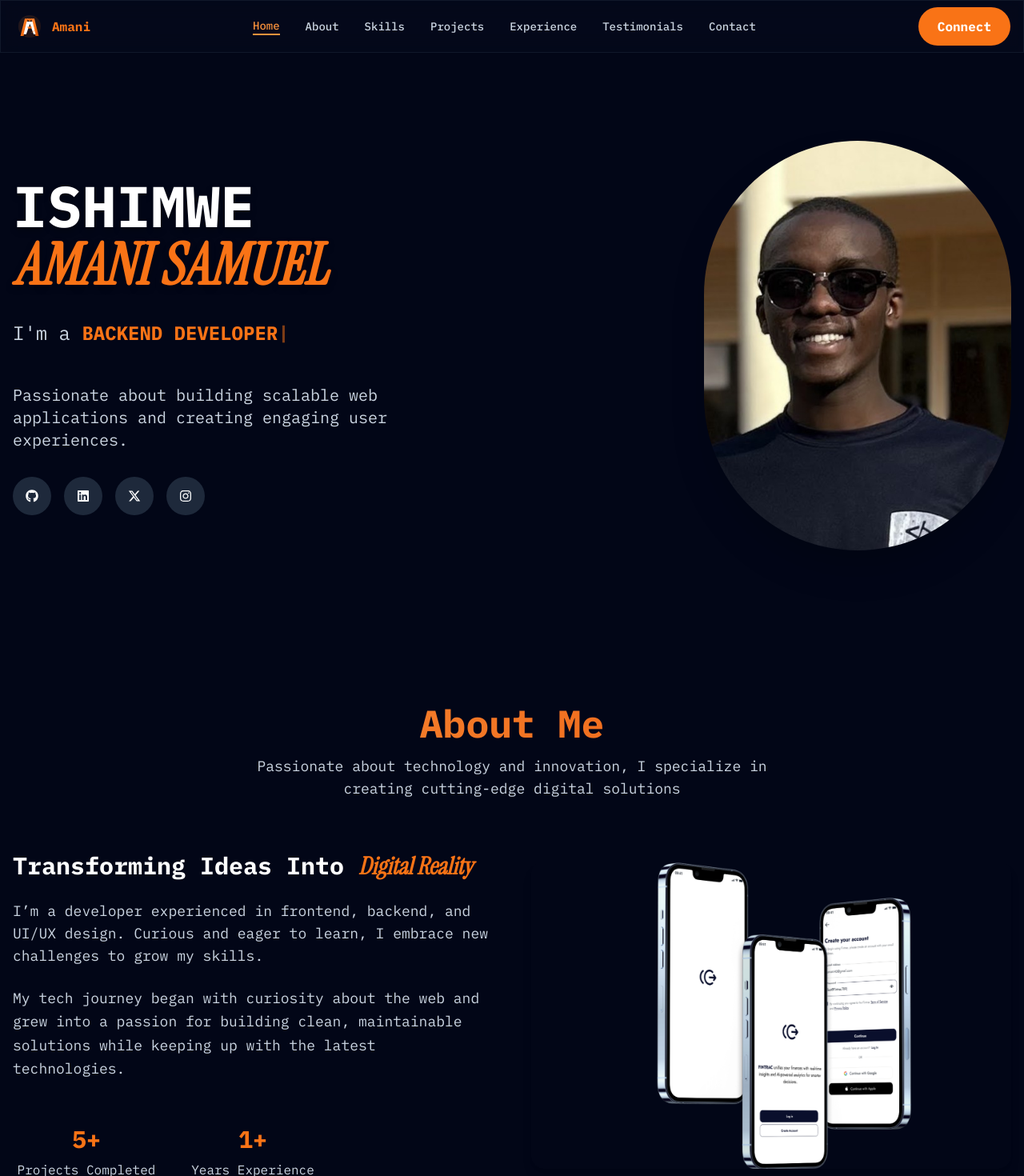
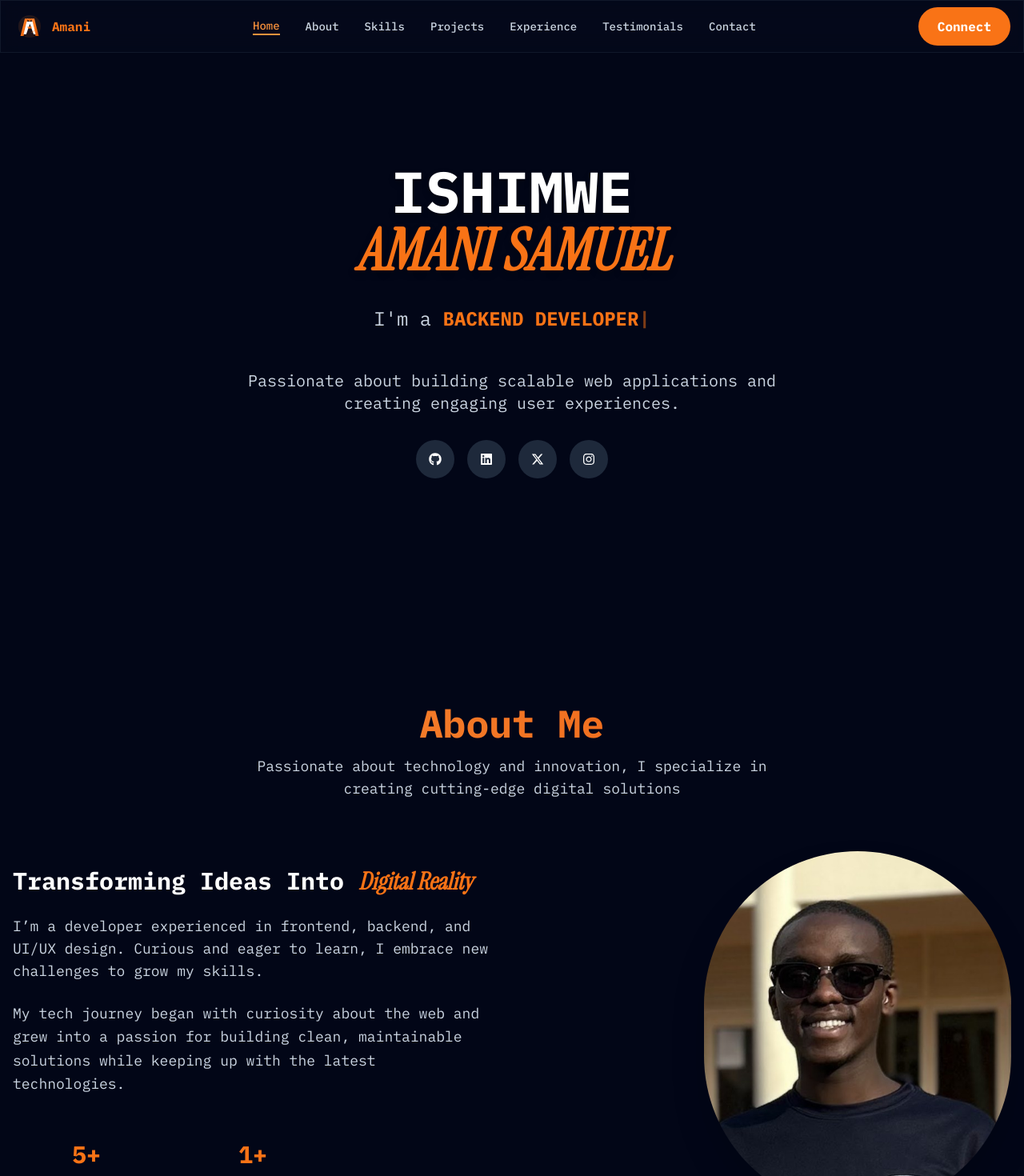
Before and after one commit to Amani-Ishimwe/Portofolio_site, a React (Vite) app: page / in a window 1280 px wide. Shown: the top 1470 px of the page at 80% size. Built offline with nearby package versions, Linux system fonts and the light colour scheme.

Commit message:
modifying the hero section

```diff
--- a/src/components/About.jsx
+++ b/src/components/About.jsx
@@ -60,15 +60,15 @@ const About = () => {
         </div>
 
         {/* Right Content - Your Photo */}
-        <div className="relative">
-          <div className="relative w-full h-96 rounded-2xl overflow-hidden shadow-lg">
-            <img
-              src="mockup.png"
-              alt="Amani Samuel"
-              className="w-full h-full object-cover"
-            />
+         <div className="flex justify-center lg:justify-end -ml-6">
+            <div className="w-72 h-[28rem] md:w-96 md:h-[28rem] overflow-hidden shadow-2xl border-1 border-primary-500 rounded-full">
+              <img
+                src="/port.jpg"
+                alt="Amani Samuel"
+                className="w-full h-full object-cover"
+              />
+            </div>
           </div>
-        </div>
       </div>
 
       {/* Expertise Areas */}
--- a/src/components/Hero.jsx
+++ b/src/components/Hero.jsx
@@ -2,7 +2,6 @@ import { useState, useEffect } from 'react'
 import { FaGithub, FaLinkedin, FaInstagram } from 'react-icons/fa'
 import { FontAwesomeIcon } from '@fortawesome/react-fontawesome'
 import { faXTwitter } from '@fortawesome/free-brands-svg-icons'
-
 
 const Hero = () => {
   const roles = [
@@ -40,12 +39,8 @@ const Hero = () => {
   }, [charIndex, isDeleting, roleIndex, roles])
 
   return (
-    <section className="min-h-screen flex items-center justify-center pt-16">
-      <div className="container mx-auto px-4">
-        <div className="grid lg:grid-cols-2 gap-8 items-center">
-
-          {/* Left Content */}
-          <div className="text-center lg:text-left space-y-8">
+    <section className="min-h-screen flex items-center justify-center text-center px-4">
+      <div className="space-y-8 max-w-3xl">
         <div className="space-y-4">
           <h1 className="text-5xl md:text-7xl font-bold text-shadow-lg">
             <span className="text-white">ISHIMWE</span>
@@ -53,7 +48,7 @@ const Hero = () => {
             <span className="text-primary-500 font-instrument italic">AMANI SAMUEL</span>
           </h1>
 
-              <div className="h-16 flex items-center justify-center lg:justify-start">
+          <div className="h-16 flex items-center justify-center">
             <span className="text-xl md:text-2xl text-dark-300 font-ibm">
               I'm a{' '}
               <span className="text-primary-500 font-semibold">
@@ -64,13 +59,12 @@ const Hero = () => {
           </div>
         </div>
 
-            <p className="text-xl md:text-xl text-dark-300 max-w-2xl mx-auto lg:mx-0 ">
-              Passionate about building scalable web applications and creating
-              engaging user experiences.
+        <p className="text-xl md:text-xl text-dark-300 max-w-2xl mx-auto">
+          Passionate about building scalable web applications and creating engaging user experiences.
         </p>
 
         {/* Social Links */}
-            <div className="flex justify-center lg:justify-start space-x-4">
+        <div className="flex justify-center space-x-4">
           <a
             href="https://github.com/Amani-Ishimwe"
             target="_blank"
@@ -106,19 +100,6 @@ const Hero = () => {
           </a>
         </div>
       </div>
-
-          {/* Right Content - Oval Portrait Photo */}
-          <div className="flex justify-center lg:justify-end">
-            <div className="w-72 h-[28rem] md:w-96 md:h-[32rem] overflow-hidden shadow-2xl border-1 border-primary-500 rounded-full">
-              <img
-                src="/port.jpg"
-                alt="Amani Samuel"
-                className="w-full h-full object-cover"
-              />
-            </div>
-          </div>
-        </div>
-      </div>
     </section>
   )
 }
```
Lines whose indentation alone changed are shown as unchanged.
